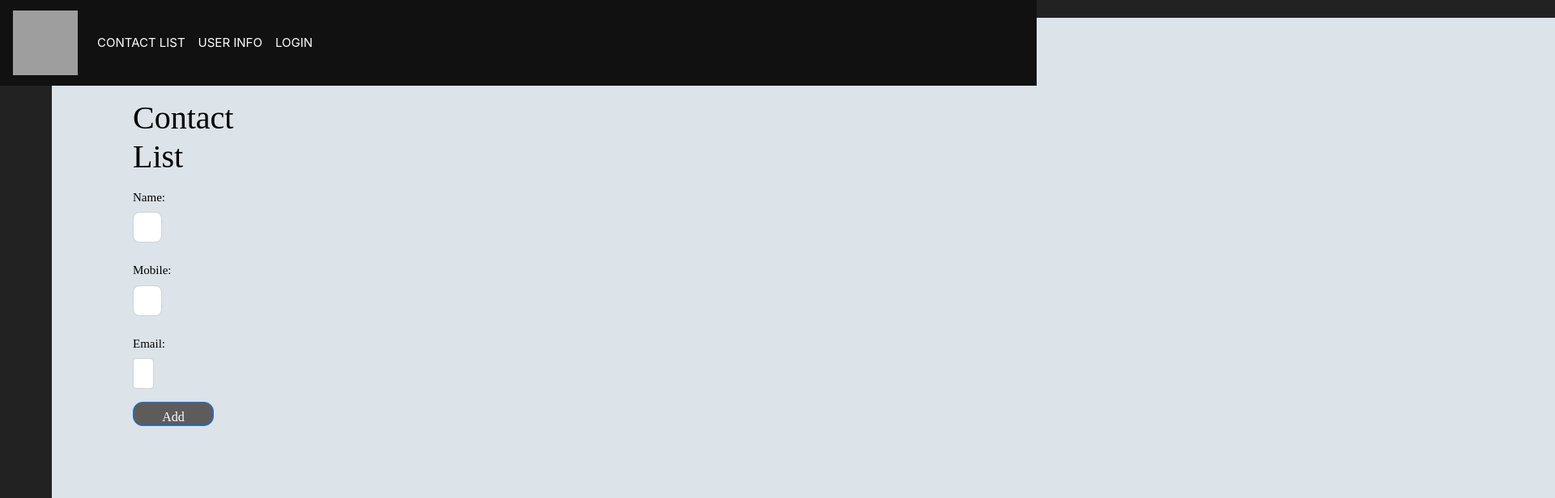
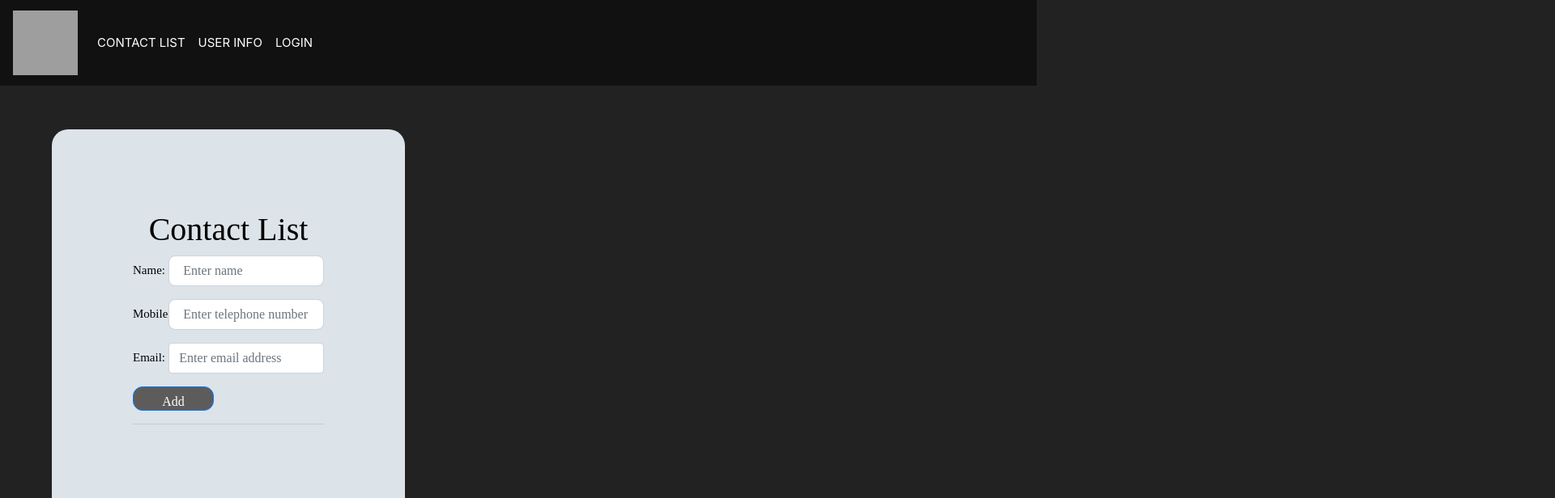
Before and after one commit to LegendPoint/AAA, a Vue app in the folder contactlist-master/vue-contactList/: page /contactlist in a window 1280 px wide. Shown: the top 616 px of the page at 81% size, 1920 px wide, since content can reach past the window. Built offline with nearby package versions, Linux system fonts and the light colour scheme; grey boxes are pictures that could not be loaded; a web font is replaced by a local one.

Commit message:
Update style.css

```diff
--- a/contactlist-master/vue-contactList/src/assets/style.css
+++ b/contactlist-master/vue-contactList/src/assets/style.css
@@ -28,12 +28,7 @@
     border-radius: 20px 20px 20px 20px;
     width:100%;
     padding: 100px;
-    padding-right:500%;
-    padding-bottom:50%;
-
-
-
-
+    white-space: nowrap;
   }
 
 
@@ -68,3 +63,40 @@
     text-align: center;
     /* padding: 70px; */
   }
+  .form-group-row{
+
+    width:600px;
+    padding:15px;
+
+  }
+
+  .btn-btn-primary{
+    margin-left:auto;
+    margin-right:auto;
+    padding-top: 10px;
+    padding-bottom: 30px;
+    text-align: center;
+
+
+  }
+  .UserInfo{
+    margin-left:auto;
+    margin-right:auto;
+    text-align: center;
+    padding-top: 10px;
+    padding-bottom: 100px;
+
+
+  }
+  .myTable{
+    padding: 50px
+  }
+  nav {
+    position: fixed;
+    top: 0;
+    width: 100%;
+    z-index: 1;
+  }
+  .required-label {
+    color: red;
+  }
```
